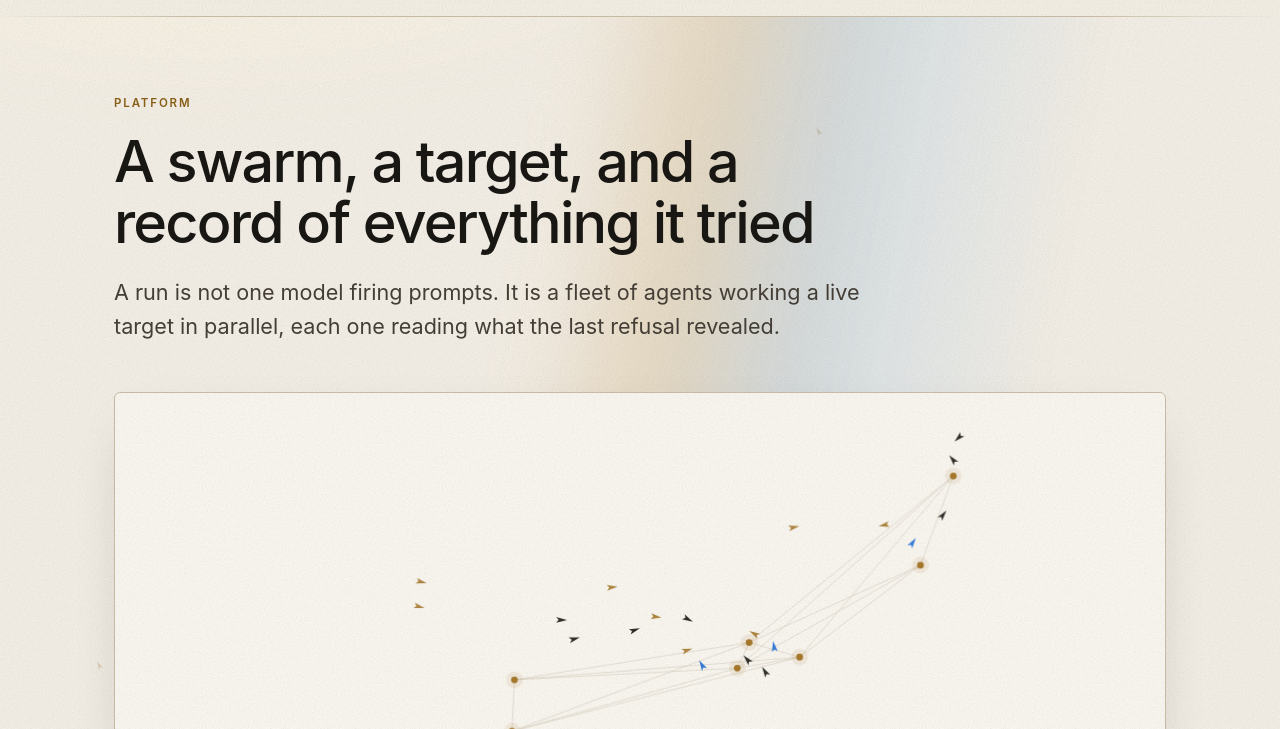
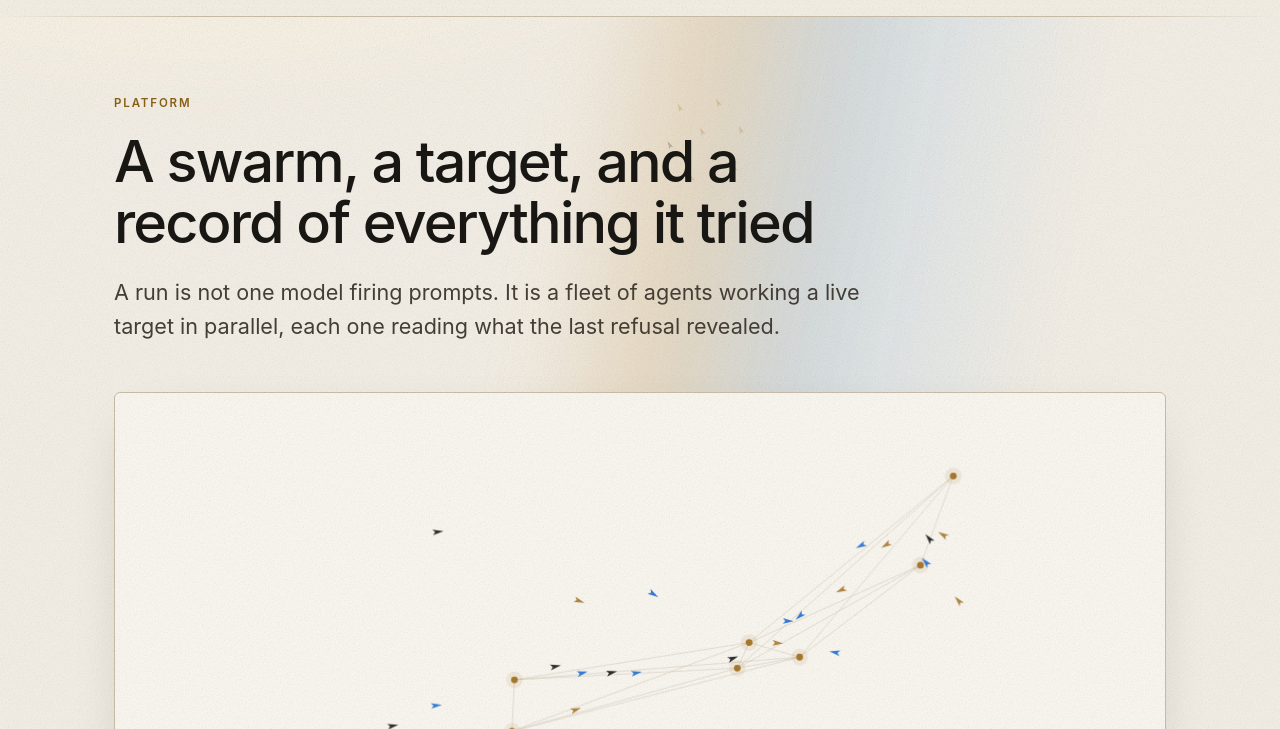
Before and after one commit to MahmoudAbdalla28/bwebsite, an Astro site: page /platform in a window 1280 px wide. Shown: the part 71-800 px from the top of the page. Built offline with nearby package versions, Linux system fonts and the light colour scheme; Astro itself is replaced by a stand-in of ours.

Commit message:
tie the school together
they were flocking loosely and, worse, each fish wrapped at the edge on its own,
so the school tore in half every time it crossed. now:

- alignment and cohesion are much stronger in ambient mode, and every fish sees
  every other one rather than only close neighbours
- the group wraps as one body once its centre leaves the frame, so relative
  positions survive the crossing
- they spawn together instead of scattered across the viewport
- eight of them

measured: the whole school holds inside a ~75px cluster and stays there.

```diff
--- a/src/components/Swarm.astro
+++ b/src/components/Swarm.astro
@@ -105,17 +105,19 @@ const { mode = 'stage' } = Astro.props
       const small = this.w < 700
       // the ambient layer is a school and nothing else. no graph, no nodes.
       this.maxNodes = this.ambient ? 0 : small ? 6 : 11
-      const nAgents = this.ambient ? (small ? 4 : 6) : small ? 10 : 22
+      const nAgents = this.ambient ? (small ? 6 : 8) : small ? 10 : 22
 
       if (!this.ambient) for (let i = 0; i < 4; i++) this.spawnNode()
 
       // one slow heading the whole school shares, so it crosses the page
       this.heading = Math.random() * 6.2832
 
+      const hx = this.w * (0.25 + Math.random() * 0.5)
+      const hy = this.h * (0.25 + Math.random() * 0.5)
       for (let i = 0; i < nAgents; i++) {
         this.agents.push({
-          x: Math.random() * this.w,
-          y: Math.random() * this.h,
+          x: this.ambient ? hx + (Math.random() - 0.5) * 90 : Math.random() * this.w,
+          y: this.ambient ? hy + (Math.random() - 0.5) * 90 : Math.random() * this.h,
           vx: (Math.random() - 0.5) * 40,
           vy: (Math.random() - 0.5) * 40,
           target: (Math.random() * this.nodes.length) | 0,
@@ -171,18 +173,23 @@ const { mode = 'stage' } = Astro.props
           const b = A[j]
           const dx = b.x - a.x, dy = b.y - a.y
           const d2 = dx * dx + dy * dy
-          if (d2 > 9000 || d2 === 0) continue
+          if (d2 === 0) continue
+          if (!this.ambient && d2 > 9000) continue
           n++
           ax += b.vx; ay += b.vy
           cx += b.x; cy += b.y
-          if (d2 < 620) { sx -= dx / d2 * 900; sy -= dy / d2 * 900 }
+          const near = this.ambient ? 1500 : 620
+          const push = this.ambient ? 1500 : 900
+          if (d2 < near) { sx -= dx / d2 * push; sy -= dy / d2 * push }
         }
 
         if (n) {
-          a.vx += ((ax / n) - a.vx) * 0.6 * dt
-          a.vy += ((ay / n) - a.vy) * 0.6 * dt
-          a.vx += ((cx / n) - a.x) * 0.22 * dt
-          a.vy += ((cy / n) - a.y) * 0.22 * dt
+          const align = this.ambient ? 2.2 : 0.6
+          const cohere = this.ambient ? 1.5 : 0.22
+          a.vx += ((ax / n) - a.vx) * align * dt
+          a.vy += ((ay / n) - a.vy) * align * dt
+          a.vx += ((cx / n) - a.x) * cohere * dt
+          a.vy += ((cy / n) - a.y) * cohere * dt
         }
         a.vx += sx * dt
         a.vy += sy * dt
@@ -217,12 +224,7 @@ const { mode = 'stage' } = Astro.props
         a.y += a.vy * dt
 
         if (this.ambient) {
-          // pac-man. off one edge, back on the other.
-          const m = 40
-          if (a.x < -m) a.x = this.w + m
-          if (a.x > this.w + m) a.x = -m
-          if (a.y < -m) a.y = this.h + m
-          if (a.y > this.h + m) a.y = -m
+          // handled after the loop, as a group
         } else {
           const pad = 6
           if (a.x < pad) { a.x = pad; a.vx = Math.abs(a.vx) }
@@ -230,6 +232,19 @@ const { mode = 'stage' } = Astro.props
           if (a.y < pad) { a.y = pad; a.vy = Math.abs(a.vy) }
           if (a.y > this.h - pad) { a.y = this.h - pad; a.vy = -Math.abs(a.vy) }
         }
+      }
+
+      if (this.ambient) {
+        let mx = 0, my = 0
+        for (const a of A) { mx += a.x; my += a.y }
+        mx /= A.length; my /= A.length
+        const m = 90
+        let ox = 0, oy = 0
+        if (mx < -m) ox = this.w + 2 * m
+        else if (mx > this.w + m) ox = -(this.w + 2 * m)
+        if (my < -m) oy = this.h + 2 * m
+        else if (my > this.h + m) oy = -(this.h + 2 * m)
+        if (ox || oy) for (const a of A) { a.x += ox; a.y += oy }
       }
 
       for (const nd of this.nodes) {
```
